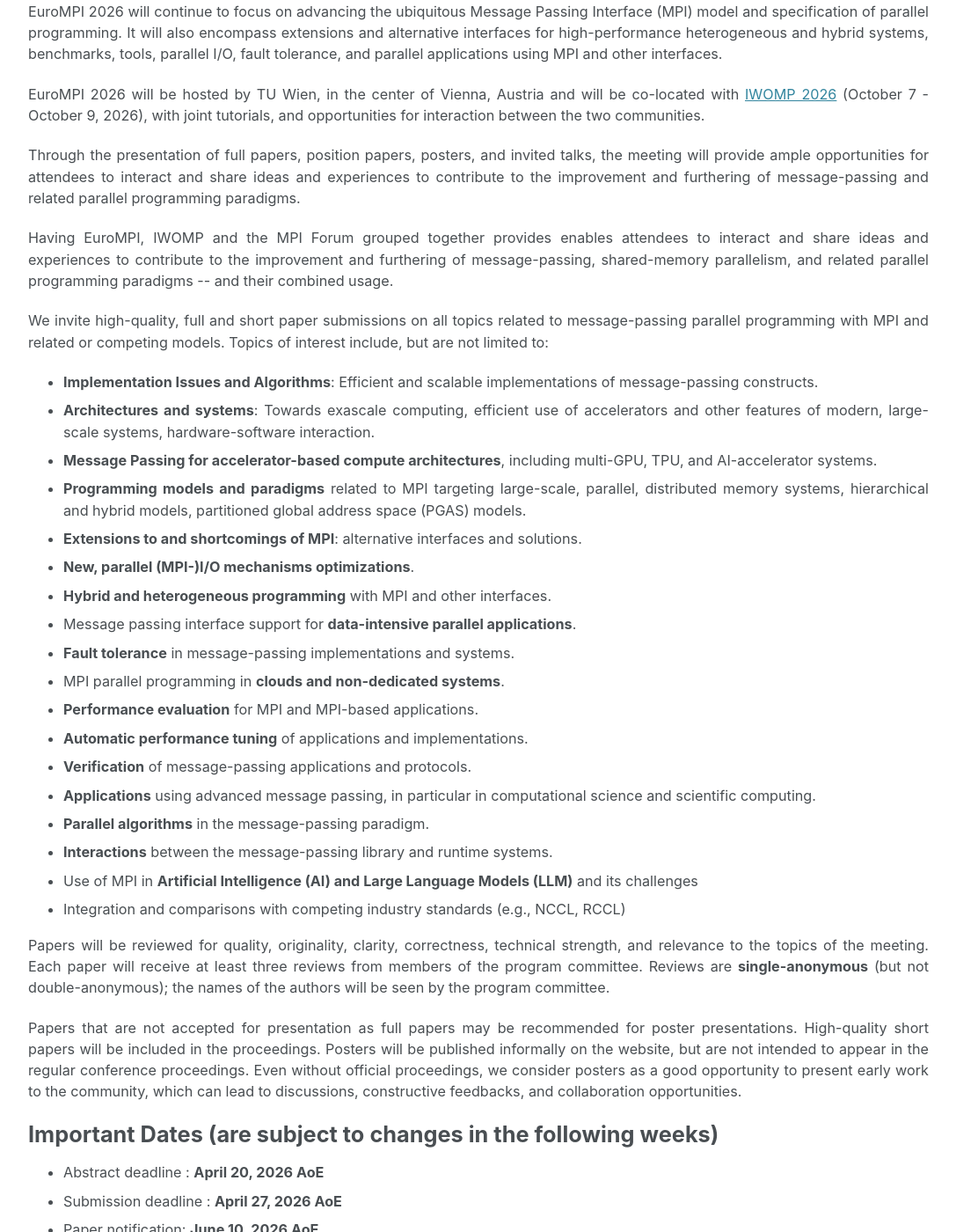
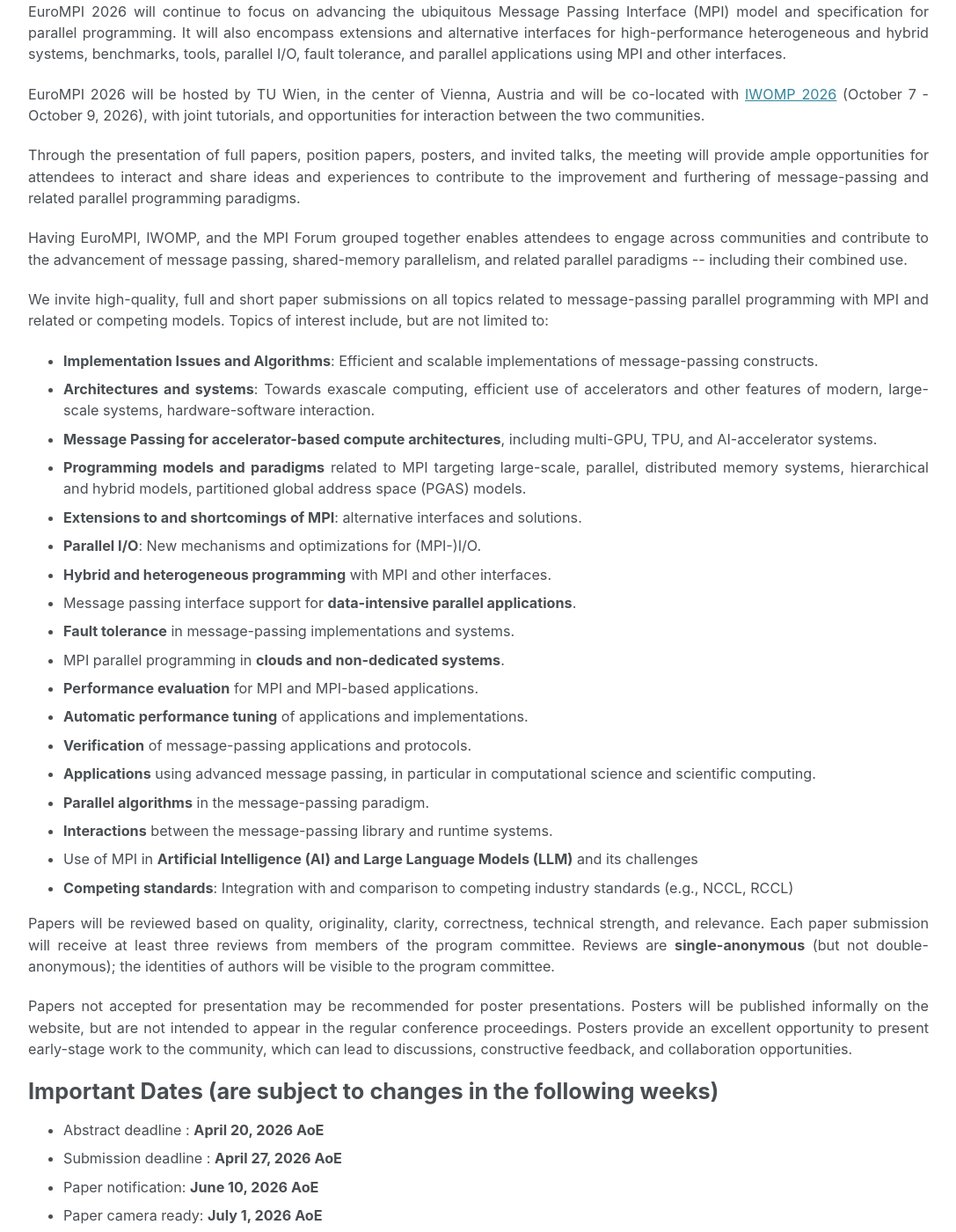
Before and after one commit to eurompi/eurompi.github.io, a Jekyll site: the page built from _pages/call.md, in a window 1280 px wide and 1400 px high, scrolled down 649 px. Shown: the whole window at 88% size, without its empty margins (96-1183 px from the left). Built offline with Jekyll 4.4.1, drawn with Linux system fonts in a browser that asks for light colours; cached includes are drawn as plain includes; some of the changed text lies outside the part shown.

Commit message:
Updated CfP for EurMPI 2026 with submission guidelines
Signed-off-by: Christoph Niethammer <niethammer@hlrs.de>

```diff
--- a/_pages/call.md
+++ b/_pages/call.md
@@ -8,13 +8,13 @@
 
 <div class="text-justify conference-text">
 
-<p>EuroMPI 2026 will continue to focus on advancing the ubiquitous Message Passing Interface (MPI) model and specification of parallel programming. It will also encompass extensions and alternative interfaces for high-performance heterogeneous and hybrid systems, benchmarks, tools, parallel I/O, fault tolerance, and parallel applications using MPI and other interfaces.</p>
+<p>EuroMPI 2026 will continue to focus on advancing the ubiquitous Message Passing Interface (MPI) model and specification for parallel programming. It will also encompass extensions and alternative interfaces for high-performance heterogeneous and hybrid systems, benchmarks, tools, parallel I/O, fault tolerance, and parallel applications using MPI and other interfaces.</p>
 
 <p>EuroMPI 2026 will be hosted by TU Wien, in the center of Vienna, Austria and will be co-located with <a href="https://www.iwomp.org/">IWOMP 2026</a> (October 7 - October 9, 2026), with joint tutorials, and opportunities for interaction between the two communities.</p>
 
 <p>Through the presentation of full papers, position papers, posters, and invited talks, the meeting will provide ample opportunities for attendees to interact and share ideas and experiences to contribute to the improvement and furthering of message-passing and related parallel programming paradigms.</p>
 
-<p>Having EuroMPI, IWOMP and the MPI Forum grouped together provides enables attendees to interact and share ideas and experiences to contribute to the improvement and furthering of message-passing, shared-memory parallelism, and related parallel programming paradigms -- and their combined usage.</p>
+<p>Having EuroMPI, IWOMP, and the MPI Forum grouped together enables attendees to engage across communities and contribute to the advancement of message passing, shared-memory parallelism, and related parallel paradigms -- including their combined use.</p>
 
 
 
@@ -26,7 +26,7 @@
 <li> <b>Message Passing for accelerator-based compute architectures</b>, including multi-GPU, TPU, and AI-accelerator systems.</li>
 <li> <b>Programming models and paradigms</b> related to MPI targeting large-scale, parallel, distributed memory systems, hierarchical and hybrid models, partitioned global address space (PGAS) models.</li>
 <li> <b>Extensions to and shortcomings of MPI</b>: alternative interfaces and solutions.</li>
-<li> <b>New, parallel (MPI-)I/O mechanisms optimizations</b>.</li>
+<li> <b>Parallel I/O</b>: New mechanisms and optimizations for (MPI-)I/O.</li>
 <li> <b>Hybrid and heterogeneous programming</b> with MPI and other interfaces.</li>
 <li> Message passing interface support for <b>data-intensive parallel applications</b>.</li>
 <li> <b>Fault tolerance</b> in message-passing implementations and systems.</li>
@@ -38,11 +38,11 @@
 <li> <b>Parallel algorithms</b> in the message-passing paradigm.</li>
 <li> <b>Interactions</b> between the message-passing library and runtime systems.</li>
 <li> Use of MPI in <b>Artificial Intelligence (AI) and Large Language Models (LLM)</b> and its challenges</li>
-<li> Integration and comparisons with competing industry standards (e.g., NCCL, RCCL)</li>
+<li> <b>Competing standards</b>: Integration with and comparison to competing industry standards (e.g., NCCL, RCCL)</li>
 </ul>
 
 
-<p>Papers will be reviewed for quality, originality, clarity, correctness, technical strength, and relevance to the topics of the meeting. Each paper will receive at least three reviews from members of the program committee. Reviews are <b>single-anonymous</b> (but not double-anonymous); the names of the authors will be seen by the program committee.</p>
+<p>Papers will be reviewed based on quality, originality, clarity, correctness, technical strength, and relevance. Each paper submission will receive at least three reviews from members of the program committee. Reviews are <b>single-anonymous</b> (but not double-anonymous); the identities of authors will be visible to the program committee.</p>
 
 <!---
 
@@ -50,7 +50,7 @@
 
 --->
 
-<p>Papers that are not accepted for presentation as full papers may be recommended for poster presentations. High-quality short papers will be included in the proceedings. Posters will be published informally on the website, but are not intended to appear in the regular conference proceedings. Even without official proceedings, we consider posters as a good opportunity to present early work to the community, which can lead to discussions, constructive feedbacks, and collaboration opportunities.</p>
+<p>Papers not accepted for presentation may be recommended for poster presentations. Posters will be published informally on the website, but are not intended to appear in the regular conference proceedings. Posters provide an excellent opportunity to present early-stage work to the community, which can lead to discussions, constructive feedback, and collaboration opportunities.</p>
 
 
 
@@ -70,7 +70,11 @@
 
 <h2>Papers</h2>
 
-Submission guidelines and links will come soon.
+Authors are invited to submit original research papers in accordance with the <a href="https://www.springer.com/gp/computer-science/lncs/conference-proceedings-guidelines">LNCS formatting and submission guidelines</a>. Submissions must adhere to the official LNCS template and comply with the <a href="https://www.springernature.com/gp/authors/book-authors-code-of-conduct">Springer Nature Authors’ Code of Conduct</a>. Full papers should be between 12 and 15 pages in length.
+
+All submissions must be made electronically via the EasyChair system at the following link:
+<a href="https://easychair.org/conferences/?conf=eurompi2026">https://easychair.org/conferences/?conf=eurompi2026</a>
+
 
 <!---
 <p>To be considered, papers must use the <a href="https://www.springer.com/gp/computer-science/lncs/conference-proceedings-guidelines">Springer LNCS</a> proceedings template. An <a href="https://www.overleaf.com/latex/templates/springer-lecture-notes-in-computer-science/kzwwpvhwnvfj#.WuA4JS5uZpi">Overleaf template</a> is available as well. Full papers should be <b>at least 12 and at most 16 pages</b>, including figures and tables but excluding references. Short papers may be <b>between 6 and 9 pages</b>. Margins, spacing, and font sizes should not be modified from the template.</p>
```
